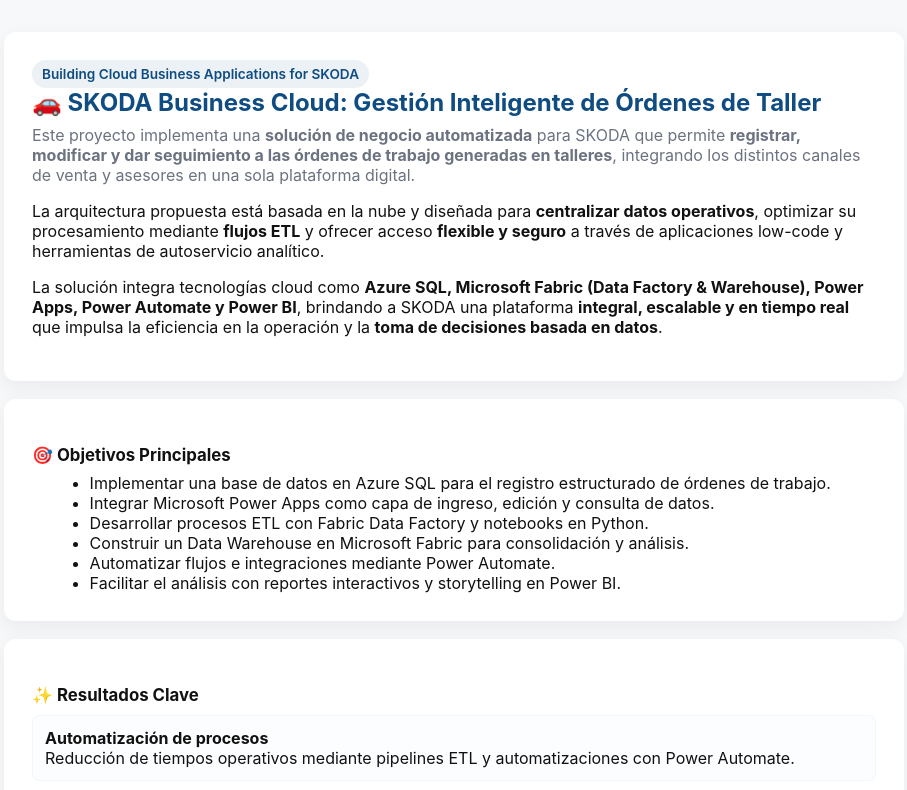
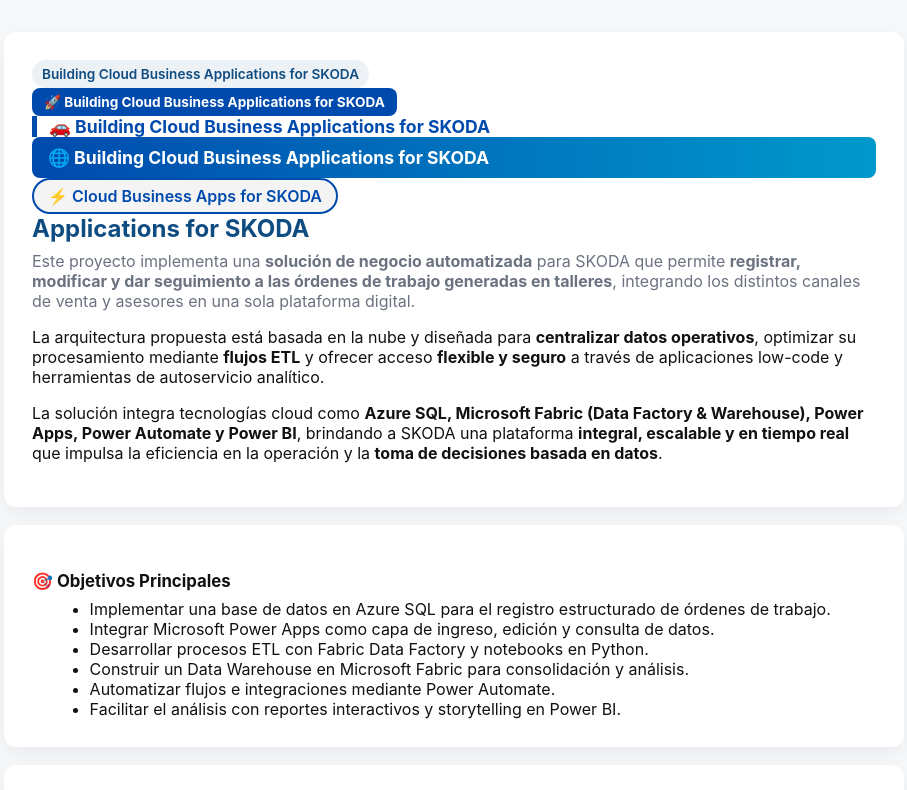
Before and after one commit to Grupo3P/SKODA, a plain HTML site: page index.html in a window 1280 px wide. Shown: the top 790 px of the page, without its empty margins (186-1093 px from the left). Drawn offline with Linux system fonts and the light colour scheme.

Commit message:
Update index.html

```diff
--- a/index.html
+++ b/index.html
@@ -39,11 +39,40 @@
 
     <!-- Descripción general -->
     <section class="card" aria-labelledby="title">
+
       <div style="display:flex;align-items:center;gap:12px;">
         <div class="badge">Building Cloud Business Applications for SKODA</div>
       </div>
 
-      <h1 id="title">🚗 SKODA Business Cloud: Gestión Inteligente de Órdenes de Taller</h1>
+      <div style="display:flex;align-items:center;gap:12px;">
+  <div class="badge" style="background:#004aad;color:white;padding:6px 12px;border-radius:8px;font-weight:bold;display:flex;align-items:center;gap:8px;">
+    🚀 Building Cloud Business Applications for SKODA
+  </div>
+</div>
+
+<div style="border-left:5px solid #004aad;padding-left:12px;font-weight:bold;font-size:1.1rem;color:#004aad;">
+  🚗 Building Cloud Business Applications for SKODA
+</div>
+
+<div style="background:linear-gradient(90deg,#004aad,#0099cc);color:white;padding:10px 16px;border-radius:8px;font-weight:bold;font-size:1.1rem;">
+  🌐 Building Cloud Business Applications for SKODA
+</div>
+
+      <div style="display:inline-block;background:#f4f4f4;padding:6px 14px;border-radius:50px;
+            font-weight:600;color:#004aad;border:2px solid #004aad;">
+  ⚡ Cloud Business Apps for SKODA
+</div>
+
+
+
+
+
+
+
+
+
+
+      <h1 id="title"> Applications for SKODA</h1>
 
       <p class="lead">
         Este proyecto implementa una <strong>solución de negocio automatizada</strong> para SKODA que permite
@@ -288,8 +317,6 @@
       </div>
     </section>
 
-
-
     <section class="card" aria-labelledby="etl-layer">
       <h2 id="application-layer">⚙️ ETL Layer (Capa de Extracción, Transformación y Carga)</h2>
       <p>
@@ -312,6 +339,7 @@
         mediante un <strong>Dataflow</strong> en Microsoft Fabric, que limpia,
         estandariza y enriquece los datos antes de insertarlos en el Data Warehouse.
       </p>
+
       <div style="text-align:center; margin:16px 0;">
         <img src="Capa de Extracción/PipeLine ETL.jpg"
              alt="Pipeline de Transformación con Dataflow"
@@ -343,8 +371,8 @@
       </div>
     </section>
 
-    <section id="data-warehouse-layer">
-      <h2>🏛️ Data Warehouse Layer (Capa de Almacén de Datos)</h2>
+    <section class="card" aria-labelledby="data-warehouse-layer">
+      <h2 id="application-layer">🏛️ Data Warehouse Layer (Capa de Almacén de Datos)</h2>
       <p>
         En el proyecto <strong>SKODA</strong>, esta capa constituye el centro estructurado
         del sistema analítico. Aquí se reciben los datos procesados desde la capa de ETL,
```
